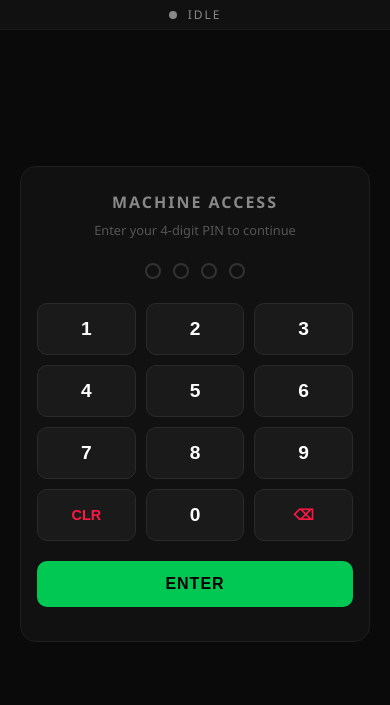
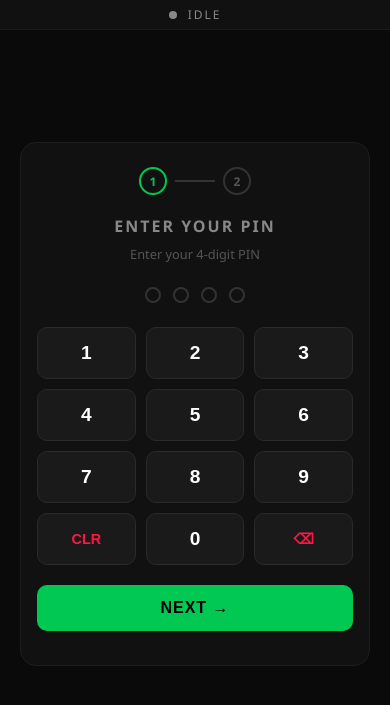
Before and after one commit to Wycliff-Kimani/Vixon-prepaid-system-v2, a FastAPI app: page /machine-screen in a window 390 px wide. Shown: the part 66-771 px from the top of the page. Run offline with FastAPI, Linux system fonts and the light colour scheme.

Commit message:
Add PIN + phone confirmation for machine login

```diff
--- a/schemas.py
+++ b/schemas.py
@@ -111,6 +111,7 @@ class DistroSettingsUpdate(BaseModel):
 # --- Machine PIN Access ---
 class PinLoginRequest(BaseModel):
     pin: str
+    phone_last3: str  # Last 3 digits of registered phone
 
 class PinLoginResponse(BaseModel):
     success: bool
--- a/templates/machine.html
+++ b/templates/machine.html
@@ -116,15 +113,60 @@
         text-align: center;
       }
 
-      /* PIN Screen */
-      #pin-screen h2 {
+      /* Step indicator */
+      .step-indicator {
+        display: flex;
+        justify-content: center;
+        align-items: center;
+        gap: 8px;
+        margin-bottom: 20px;
+      }
+
+      .step {
+        width: 28px;
+        height: 28px;
+        border-radius: 50%;
+        border: 2px solid #333333;
+        color: #555555;
+        font-size: 0.75rem;
+        font-weight: 700;
+        display: flex;
+        align-items: center;
+        justify-content: center;
+      }
+
+      .step.active {
+        border-color: #00c853;
+        color: #00c853;
+      }
+
+      .step.done {
+        background: #00c853;
+        border-color: #00c853;
+        color: #000000;
+      }
+
+      .step-line {
+        flex: 1;
+        height: 2px;
+        background: #333333;
+        max-width: 40px;
+      }
+
+      .step-line.done {
+        background: #00c853;
+      }
+
+      #pin-screen h2,
+      #phone-screen h2 {
         font-size: 1rem;
         color: #888888;
         letter-spacing: 2px;
         margin-bottom: 8px;
       }
 
-      #pin-screen p {
+      #pin-screen p,
+      #phone-screen p {
         font-size: 0.8rem;
         color: #555555;
         margin-bottom: 24px;
@@ -482,19 +530,22 @@
       </div>
     </div>
 
-    <!-- Status Bar -->
     <div class="status-bar idle" id="status-bar">
       <span class="status-dot"></span>
       <span id="status-text">IDLE</span>
     </div>
 
-    <!-- Main -->
     <div class="main">
       <div class="card">
-        <!-- PIN Screen -->
+        <!-- Step 1: PIN Screen -->
         <div id="pin-screen">
-          <h2>MACHINE ACCESS</h2>
-          <p>Enter your 4-digit PIN to continue</p>
+          <div class="step-indicator">
+            <div class="step active" id="step1">1</div>
+            <div class="step-line" id="step-line1"></div>
+            <div class="step" id="step2">2</div>
+          </div>
+          <h2>ENTER YOUR PIN</h2>
+          <p>Enter your 4-digit PIN</p>
 
           <div class="pin-display">
             <div class="pin-dot" id="dot-1"></div>
@@ -504,25 +555,68 @@
           </div>
 
           <div class="error-msg" id="pin-error">
-            Invalid PIN. Please try again.
+            Invalid PIN or phone number.
           </div>
 
           <div class="numpad">
-            <button class="num-btn" onclick="addDigit('1')">1</button>
-            <button class="num-btn" onclick="addDigit('2')">2</button>
-            <button class="num-btn" onclick="addDigit('3')">3</button>
-            <button class="num-btn" onclick="addDigit('4')">4</button>
-            <button class="num-btn" onclick="addDigit('5')">5</button>
-            <button class="num-btn" onclick="addDigit('6')">6</button>
-            <button class="num-btn" onclick="addDigit('7')">7</button>
-            <button class="num-btn" onclick="addDigit('8')">8</button>
-            <button class="num-btn" onclick="addDigit('9')">9</button>
+            <button class="num-btn" onclick="addPinDigit('1')">1</button>
+            <button class="num-btn" onclick="addPinDigit('2')">2</button>
+            <button class="num-btn" onclick="addPinDigit('3')">3</button>
+            <button class="num-btn" onclick="addPinDigit('4')">4</button>
+            <button class="num-btn" onclick="addPinDigit('5')">5</button>
+            <button class="num-btn" onclick="addPinDigit('6')">6</button>
+            <button class="num-btn" onclick="addPinDigit('7')">7</button>
+            <button class="num-btn" onclick="addPinDigit('8')">8</button>
+            <button class="num-btn" onclick="addPinDigit('9')">9</button>
             <button class="num-btn clear" onclick="clearPin()">CLR</button>
-            <button class="num-btn zero" onclick="addDigit('0')">0</button>
-            <button class="num-btn clear" onclick="deleteDigit()">⌫</button>
+            <button class="num-btn zero" onclick="addPinDigit('0')">0</button>
+            <button class="num-btn clear" onclick="deletePinDigit()">⌫</button>
           </div>
 
-          <button class="btn btn-submit" onclick="submitPin()">ENTER</button>
+          <button class="btn btn-submit" onclick="goToPhoneStep()">
+            NEXT →
+          </button>
+        </div>
+
+        <!-- Step 2: Phone Confirmation Screen -->
+        <div id="phone-screen">
+          <div class="step-indicator">
+            <div class="step done" id="step1b">✓</div>
+            <div class="step-line done"></div>
+            <div class="step active" id="step2b">2</div>
+          </div>
+          <h2>CONFIRM IDENTITY</h2>
+          <p>Enter the last 3 digits of your registered phone number</p>
+
+          <div class="phone-display">
+            <div class="phone-dot" id="pdot-1"></div>
+            <div class="phone-dot" id="pdot-2"></div>
+            <div class="phone-dot" id="pdot-3"></div>
+          </div>
+
+          <div class="error-msg" id="phone-error">
+            Invalid PIN or phone number.
+          </div>
+
+          <div class="numpad">
+            <button class="num-btn" onclick="addPhoneDigit('1')">1</button>
+            <button class="num-btn" onclick="addPhoneDigit('2')">2</button>
+            <button class="num-btn" onclick="addPhoneDigit('3')">3</button>
+            <button class="num-btn" onclick="addPhoneDigit('4')">4</button>
+            <button class="num-btn" onclick="addPhoneDigit('5')">5</button>
+            <button class="num-btn" onclick="addPhoneDigit('6')">6</button>
+            <button class="num-btn" onclick="addPhoneDigit('7')">7</button>
+            <button class="num-btn" onclick="addPhoneDigit('8')">8</button>
+            <button class="num-btn" onclick="addPhoneDigit('9')">9</button>
+            <button class="num-btn clear" onclick="clearPhone()">CLR</button>
+            <button class="num-btn zero" onclick="addPhoneDigit('0')">0</button>
+            <button class="num-btn clear" onclick="deletePhoneDigit()">
+              ⌫
+            </button>
+          </div>
+
+          <button class="btn btn-submit" onclick="submitLogin()">ENTER</button>
+          <button class="back-btn" onclick="goBackToPin()">← Back</button>
         </div>
 
         <!-- Machine Screen -->
@@ -633,73 +727,117 @@
     </div>
 
     <script>
-      // --- State ---
-      const API = ""; // Same domain
-      const PAYBILL = "PENDING"; // Update when Vixon provides paybill
+      const API = "";
+      const PAYBILL = "PENDING";
       let pin = "";
+      let phone = "";
       let currentUser = null;
       let machineRunning = false;
       let deductInterval = null;
-      let authToken = null;
 
-      // --- PIN Functions ---
-      function addDigit(d) {
+      // --- PIN Step ---
+      function addPinDigit(d) {
         if (pin.length < 4) {
           pin += d;
-          updateDots();
-          if (pin.length === 4) submitPin();
+          updatePinDots();
         }
       }
 
-      function deleteDigit() {
+      function deletePinDigit() {
         pin = pin.slice(0, -1);
-        updateDots();
+        updatePinDots();
       }
 
       function clearPin() {
         pin = "";
-        updateDots();
+        updatePinDots();
         document.getElementById("pin-error").style.display = "none";
       }
 
-      function updateDots() {
+      function updatePinDots() {
         for (let i = 1; i <= 4; i++) {
-          const dot = document.getElementById(`dot-${i}`);
-          dot.classList.toggle("filled", i <= pin.length);
+          document
+            .getElementById(`dot-${i}`)
+            .classList.toggle("filled", i <= pin.length);
         }
       }
 
-      async function submitPin() {
+      function goToPhoneStep() {
         if (pin.length !== 4) return;
+        document.getElementById("pin-screen").style.display = "none";
+        document.getElementById("phone-screen").style.display = "block";
+        document.getElementById("phone-error").style.display = "none";
+      }
+
+      function goBackToPin() {
+        phone = "";
+        updatePhoneDots();
+        document.getElementById("phone-screen").style.display = "none";
+        document.getElementById("pin-screen").style.display = "block";
+      }
+
+      // --- Phone Step ---
+      function addPhoneDigit(d) {
+        if (phone.length < 3) {
+          phone += d;
+          updatePhoneDots();
+          if (phone.length === 3) submitLogin();
+        }
+      }
+
+      function deletePhoneDigit() {
+        phone = phone.slice(0, -1);
+        updatePhoneDots();
+      }
+
+      function clearPhone() {
+        phone = "";
+        updatePhoneDots();
+        document.getElementById("phone-error").style.display = "none";
+      }
+
+      function updatePhoneDots() {
+        for (let i = 1; i <= 3; i++) {
+          document
+            .getElementById(`pdot-${i}`)
+            .classList.toggle("filled", i <= phone.length);
+        }
+      }
+
+      // --- Submit Login ---
+      async function submitLogin() {
+        if (pin.length !== 4 || phone.length !== 3) return;
 
         try {
           const res = await fetch(`${API}/machine/login`, {
             method: "POST",
             headers: { "Content-Type": "application/json" },
-            body: JSON.stringify({ pin }),
+            body: JSON.stringify({ pin, phone_last3: phone }),
           });
 
           const data = await res.json();
 
           if (!res.ok) {
-            document.getElementById("pin-error").style.display = "block";
-            clearPin();
+            document.getElementById("phone-error").style.display = "block";
+            phone = "";
+            updatePhoneDots();
             return;
           }
 
           currentUser = data;
           showMachineScreen();
         } catch (e) {
-          document.getElementById("pin-error").textContent =
+          document.getElementById("phone-error").textContent =
             "Connection error. Try again.";
-          document.getElementById("pin-error").style.display = "block";
-          clearPin();
+          document.getElementById("phone-error").style.display = "block";
+          phone = "";
+          updatePhoneDots();
         }
       }
 
-      // --- Screen Transitions ---
+      // --- Machine Screen ---
       function showMachineScreen() {
-        document.getElementById("pin-screen").style.display = "none";
+        document.getElementById("phone-screen").style.display = "none";
         document.getElementById("machine-screen").style.display = "block";
         document.getElementById("user-name").textContent =
           currentUser.full_name;
@@ -719,20 +857,17 @@
       }
 
       function updateStartButton() {
-        const btn = document.getElementById("start-btn");
-        btn.disabled = currentUser.balance_mins <= 0;
+        document.getElementById("start-btn").disabled =
+          currentUser.balance_mins <= 0;
       }
 
-      // --- Machine Control ---
       async function startMachine() {
         if (currentUser.balance_mins <= 0) return;
-
         machineRunning = true;
         document.getElementById("start-btn").style.display = "none";
         document.getElementById("stop-btn").style.display = "flex";
         setStatus("running", "RUNNING");
 
-        // Deduct 1 minute every 60 seconds
         deductInterval = setInterval(async () => {
           try {
             const res = await fetch(
@@ -760,14 +895,13 @@
           } catch (e) {
             console.error("Deduct error", e);
           }
-        }, 60000); // Every 60 seconds = 1 minute
+        }, 60000);
       }
 
       function stopMachine(outOfCredit = false) {
         machineRunning = false;
         clearInterval(deductInterval);
         deductInterval = null;
-
         document.getElementById("start-btn").style.display = "flex";
         document.getElementById("stop-btn").style.display = "none";
         document.getElementById("machine-error").style.display = "none";
@@ -793,19 +927,20 @@
         document.getElementById("status-text").textContent = text;
       }
 
-      // --- Logout ---
       function logout() {
         if (machineRunning) stopMachine();
         currentUser = null;
         pin = "";
-        updateDots();
+        phone = "";
+        updatePinDots();
+        updatePhoneDots();
         document.getElementById("machine-screen").style.display = "none";
+        document.getElementById("phone-screen").style.display = "none";
         document.getElementById("pin-screen").style.display = "block";
         document.getElementById("pin-error").style.display = "none";
         setStatus("idle", "IDLE");
       }
 
-      // --- Pay Modal ---
       async function loadPackages() {
         try {
           const res = await fetch(`${API}/packages/`);
@@ -830,11 +965,10 @@
       function showPayModal() {
         document.getElementById("paybill-number").textContent = PAYBILL;
         document.getElementById("modal-user-pin").textContent =
-          pin || currentUser?.user_id || "-";
+          currentUser?.user_id || "-";
         document.getElementById("pay-modal").classList.add("active");
       }
 
-      // --- Message Modal ---
       function showMessageModal() {
         document.getElementById("msg-input").value = "";
         document.getElementById("msg-error").style.display = "none";
```
Also changed, not shown: other parts of templates/machine.html (+38 -39 lines), routers/machine.py (+7 -4 lines).
